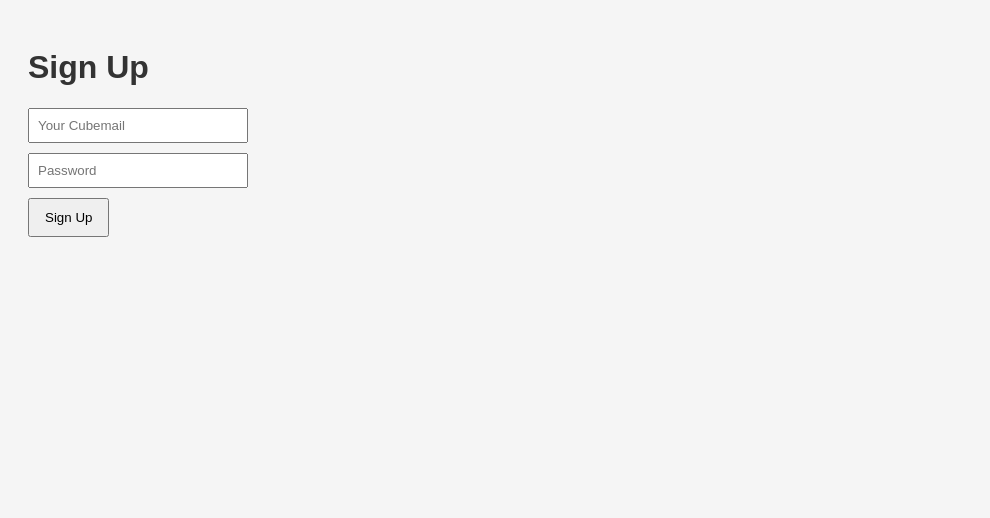
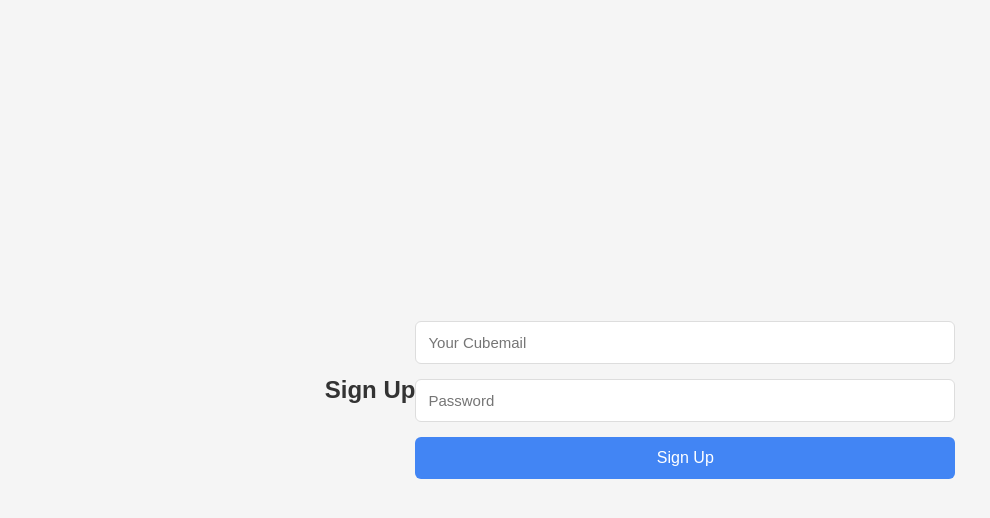
Before and after one commit to AdiBot-max/Signup-login-page-for-Cube, a website: page public/signup.html in a window 1280 px wide. Shown: the whole page, without its empty margins (0-990 px from the left). Drawn offline with Linux system fonts and the light colour scheme.

Commit message:
Update global.css

```diff
--- a/public/global.css
+++ b/public/global.css
@@ -1,22 +1,84 @@
+/* ===== BASIC RESET ===== */
+* {
+  margin: 0;
+  padding: 0;
+  box-sizing: border-box;
+  font-family: Arial, sans-serif;
+}
 
 body {
-  font-family: Arial, sans-serif;
-  padding: 20px;
-  background-color: #f5f5f5;
+  background: #f5f5f5;
+  display: flex;
+  justify-content: center;
+  align-items: center;
+  height: 100vh;
+}
+
+/* ===== CARD WRAPPER ===== */
+.container {
+  background: #fff;
+  padding: 30px;
+  width: 350px;
+  border-radius: 10px;
+  box-shadow: 0 4px 15px rgba(0,0,0,0.1);
 }
 
 h1 {
+  font-size: 24px;
   color: #333;
+  margin-bottom: 20px;
+  text-align: center;
 }
 
-form input {
-  display: block;
-  margin: 10px 0;
-  padding: 8px;
-  width: 200px;
+/* ===== INPUTS ===== */
+input {
+  width: 100%;
+  padding: 12px;
+  margin-bottom: 15px;
+  border: 1px solid #ddd;
+  border-radius: 6px;
+  font-size: 15px;
+  transition: 0.2s;
 }
 
-form button {
-  padding: 10px 15px;
+input:focus {
+  border-color: #4285f4;
+  box-shadow: 0 0 0 2px rgba(66,133,244,0.3);
+  outline: none;
+}
+
+/* ===== BUTTON ===== */
+button {
+  width: 100%;
+  padding: 12px;
+  border: none;
+  border-radius: 6px;
+  background: #4285f4;
+  color: white;
   cursor: pointer;
+  font-size: 16px;
+  transition: 0.2s;
 }
+
+button:hover {
+  background: #2f6fe0;
+}
+
+/* ===== CUSTOM ALERT ===== */
+.alert {
+  padding: 12px;
+  border-radius: 6px;
+  margin-bottom: 15px;
+  font-size: 14px;
+  display: none;
+}
+
+.alert.success {
+  background: #d4f6da;
+  color: #1b7a33;
+}
+
+.alert.error {
+  background: #ffd6d6;
+  color: #a92121;
+}
```
